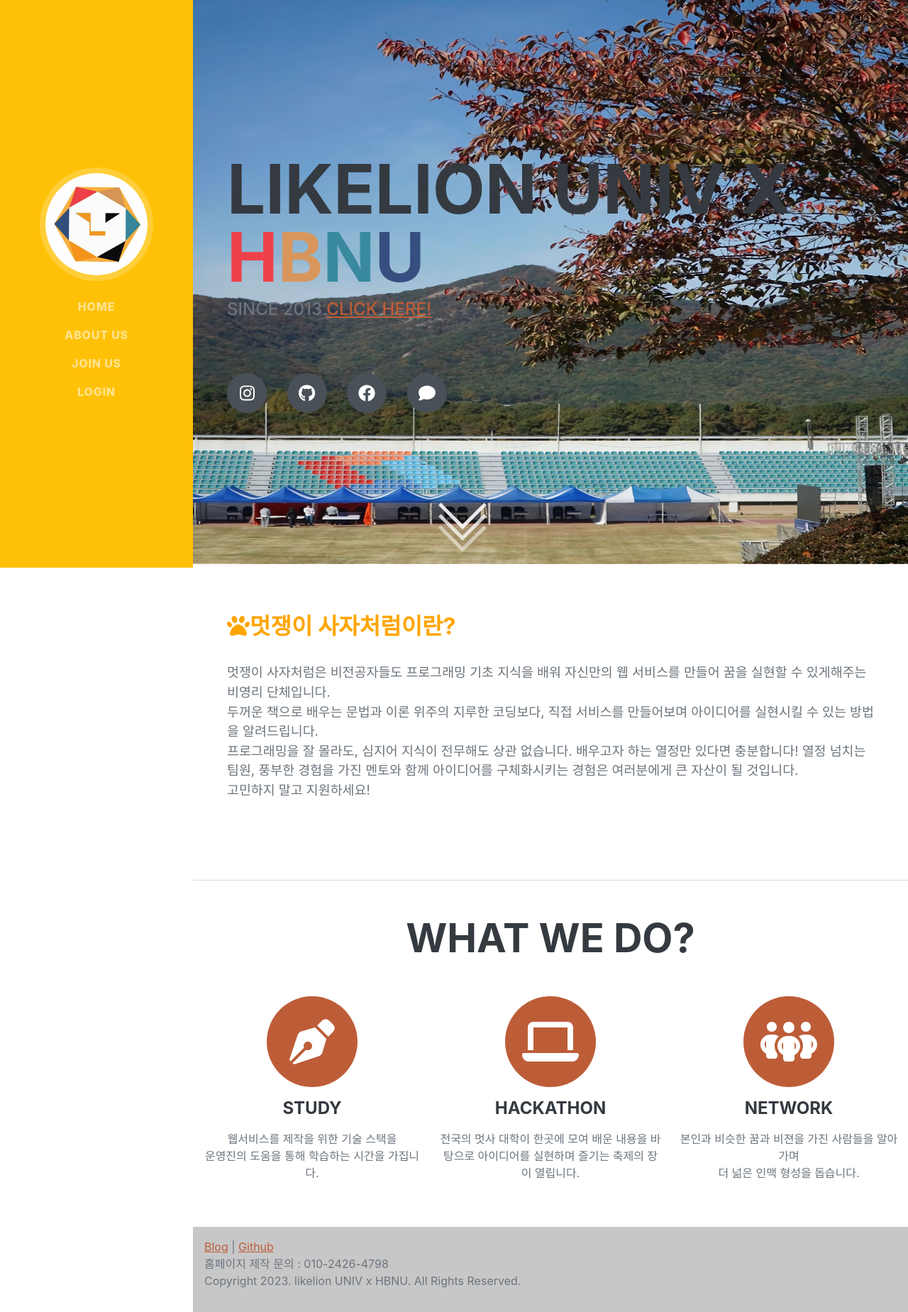
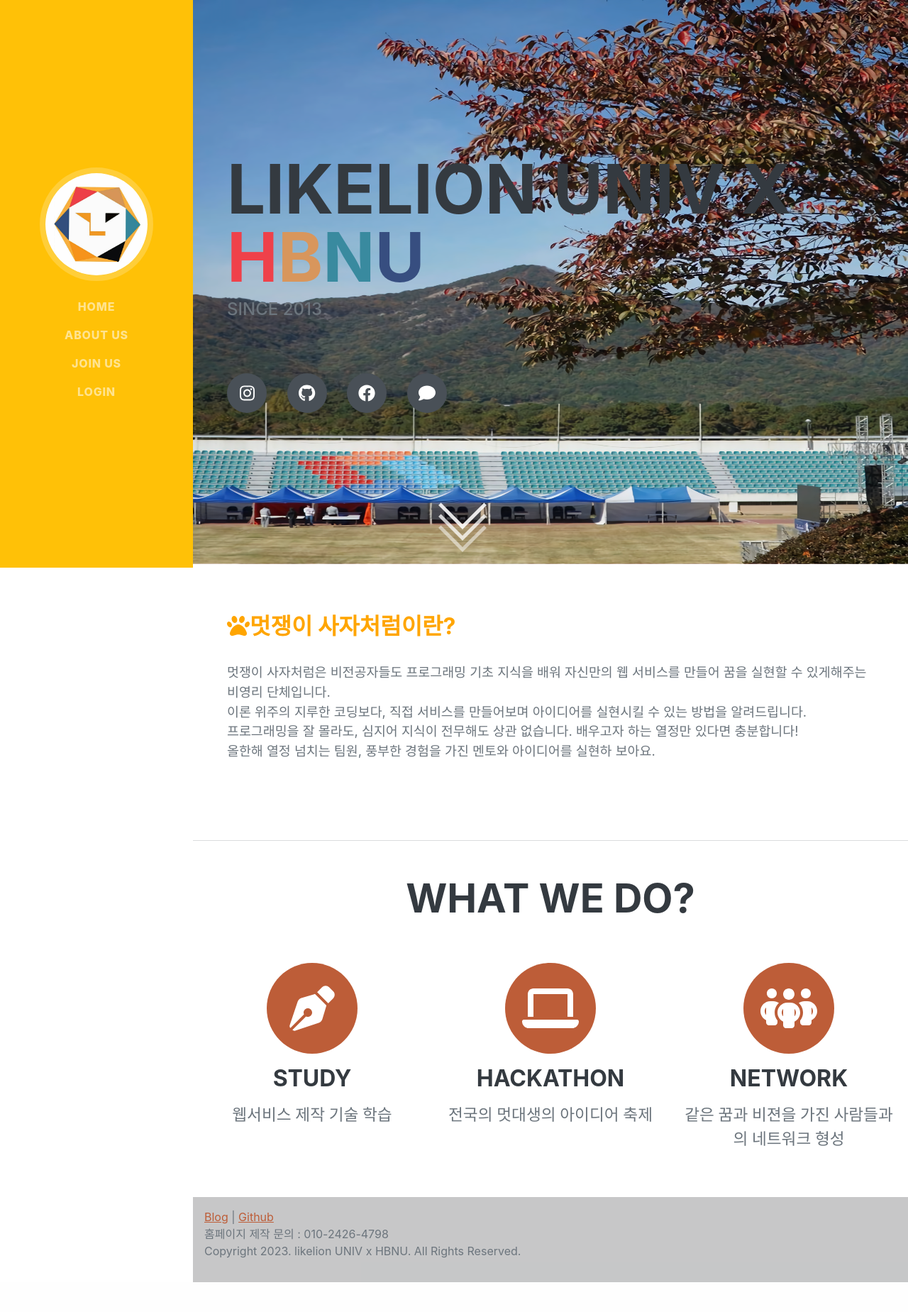
Before and after one commit to dus001228/likelion_11th, a Django app: page / in a window 1280 px wide. Shown: the whole page at 71% size. After the commit the page ends 1807 px from the top, so only its background shows below. Run offline with Django 4.2, Linux system fonts and the light colour scheme; some libraries are stand-ins or nearby versions; some web fonts are replaced.

Commit message:
배포단계

```diff
--- a/home/templates/home.html
+++ b/home/templates/home.html
@@ -3,6 +3,19 @@
 {% block style %}
 
 <link href="{% static 'css/scroll.css' %}?after" rel="stylesheet" />
+<style>
+    @font-face {
+        font-family: 'Happiness-Sans-Title';
+        src: url('https://cdn.jsdelivr.net/gh/projectnoonnu/noonfonts_2205@1.0/Happiness-Sans-Title.woff2') format('woff2');
+        font-weight: normal;
+        font-style: normal;
+    }
+
+    #cont{
+        font-family: 'Happiness-Sans-Title';
+        font-size: 17pt;
+    }
+</style>
 
 {% endblock %}
 
@@ -18,8 +31,6 @@
                     </h1>
                     <div class="subheading mb-5">
                         Since 2013
-
-                        <a href="https://techit.education/?utm_source=PL&utm_medium=SA&utm_campaign=PL_GGL_Search_Ondemand&utm_content=home&gclid=Cj0KCQiAnsqdBhCGARIsAAyjYjRDC29tIaAjUacSnFmZR8WaJJWWlTHNh3WxRFYciuQ8GJklm9rAds0aAjU9EALw_wcB">Click Here!</a>
                     </div>
                     <br>
                     <div class="social-icons">
@@ -42,13 +53,14 @@
           <p class="lead mb-5">
             멋쟁이 사자처럼은 비전공자들도 프로그래밍 기초 지식을 배워 자신만의 웹
             서비스를 만들어 꿈을 실현할 수 있게해주는 비영리 단체입니다.
-            <br />두꺼운 책으로 배우는 문법과 이론 위주의 지루한 코딩보다, 직접
+            <br />이론 위주의 지루한 코딩보다, 직접
             서비스를 만들어보며 아이디어를 실현시킬 수 있는 방법을 알려드립니다.
             <br />프로그래밍을 잘 몰라도, 심지어 지식이 전무해도 상관 없습니다.
-            배우고자 하는 열정만 있다면 충분합니다! 열정 넘치는 팀원, 풍부한 경험을
-            가진 멘토와 함께 아이디어를 구체화시키는 경험은 여러분에게 큰 자산이 될
-            것입니다. <br />고민하지 말고 지원하세요!
+            배우고자 하는 열정만 있다면 충분합니다! <br>
+            올한해 열정 넘치는 팀원, 풍부한 경험을 가진 멘토와 아이디어를 실현하 보아요.
           </p>
+
+
         </div>
 
 <hr>
@@ -56,30 +68,30 @@
                 <div class="text-center">
                     <h2 class="section-heading text-uppercase">What we do?</h2>
                 </div>
-                <div class="row text-center mt-5">
-                    <div class="col-md-4">
+                <div class="row text-center">
+                    <div class="col-md-4 mt-5">
                         <span class="fa-stack fa-4x">
                             <i class="fas fa-circle fa-stack-2x text-primary"></i>
                             <i class="fa-solid fa-pen-nib fa-stack-1x fa-inverse"></i>
                         </span>
-                        <h4 class="my-3">STUDY</h4>
-                        <p class="text-muted">웹서비스를 제작을 위한 기술 스택을 <br>운영진의 도움을 통해 학습하는 시간을 가집니다.</p>
+                        <h3 class="my-3">STUDY</h4>
+                        <p class="text-muted" id="cont">웹서비스 제작 기술 학습</p>
                     </div>
-                    <div class="col-md-4">
+                    <div class="col-md-4 mt-5">
                         <span class="fa-stack fa-4x">
                             <i class="fas fa-circle fa-stack-2x text-primary"></i>
                             <i class="fas fa-laptop fa-stack-1x fa-inverse"></i>
                         </span>
-                        <h4 class="my-3">HACKATHON</h4>
-                        <p class="text-muted">전국의 멋사 대학이 한곳에 모여 배운 내용을 바탕으로 아이디어를 실현하며 즐기는 축제의 장이 열립니다.</p>
+                        <h3 class="my-3">HACKATHON</h4>
+                        <p class="text-muted" id="cont">전국의 멋대생의 아이디어 축제</p>
                     </div>
-                    <div class="col-md-4">
+                    <div class="col-md-4 mt-5">
                         <span class="fa-stack fa-4x">
                             <i class="fas fa-circle fa-stack-2x text-primary"></i>
                             <i class="fa fa-people-group fa-stack-1x fa-inverse"></i>
                         </span>
-                        <h4 class="my-3">NETWORK</h4>
-                        <p class="text-muted">본인과 비슷한 꿈과 비젼을 가진 사람들을 알아가며 <br>더 넒은 인맥 형성을 돕습니다.</p>
+                        <h3 class="my-3">NETWORK</h4>
+                        <p class="text-muted" id="cont">같은 꿈과 비젼을 가진 사람들과의 네트워크 형성</p>
                     </div>
                 </div>
             </div>
```
Also changed, not shown: home/templates/aboutus.html (+8 -7 lines).
